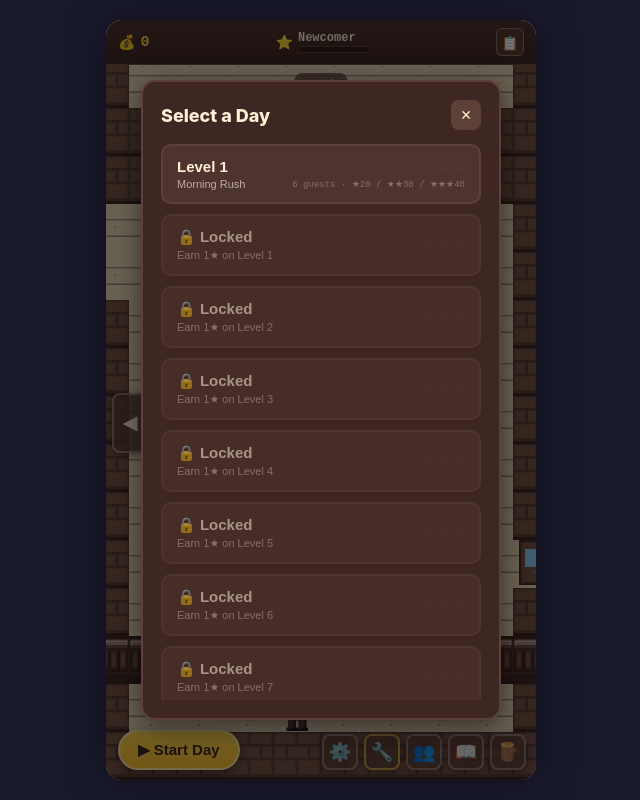
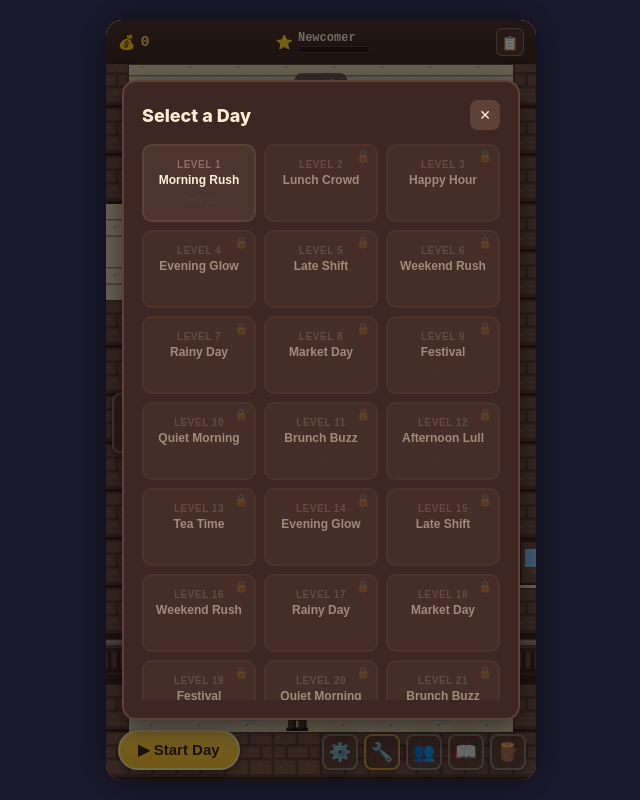
Before and after one commit to simpledark-dev/coffee-lingo, a Next.js app: page / in a window 1280 px wide. Both pictures are taken after a click on the button "▶ Start Day". Shown: the whole page, without its empty margins (319-959 px from the left). Built offline with nearby package versions, Linux system fonts and the light colour scheme.

Commit message:
levels layout

```diff
--- a/src/components/LevelSelectView.tsx
+++ b/src/components/LevelSelectView.tsx
@@ -11,9 +11,9 @@ interface LevelSelectViewProps {
 
 function Stars({ count }: { count: number }) {
   return (
-    <div style={{ display: 'flex', gap: 2 }}>
+    <div style={{ display: 'flex', gap: 1 }}>
       {[1, 2, 3].map(i => (
-        <span key={i} style={{ fontSize: 14, color: i <= count ? '#FFD54F' : '#5D4037' }}>
+        <span key={i} style={{ fontSize: 13, color: i <= count ? '#FFD54F' : '#5D4037' }}>
           {i <= count ? '★' : '☆'}
         </span>
       ))}
@@ -30,33 +30,21 @@ export default function LevelSelectView({ levelProgress, onStartLevel, onClose }
           <button style={styles.close} onClick={onClose}>✕</button>
         </div>
 
-        <div style={styles.list}>
+        <div style={styles.grid}>
           {LEVELS.map(level => {
             const progress = levelProgress[level.id]
             const unlocked = isLevelUnlocked(level.id, levelProgress)
             return (
               <button
                 key={level.id}
-                style={{ ...styles.levelRow, opacity: unlocked ? 1 : 0.55, cursor: unlocked ? 'pointer' : 'default' }}
+                style={{ ...styles.cell, opacity: unlocked ? 1 : 0.5, cursor: unlocked ? 'pointer' : 'default' }}
                 disabled={!unlocked}
                 onClick={() => unlocked && onStartLevel(level)}
               >
-                <div style={styles.levelLeft}>
-                  <div style={styles.levelName}>
-                    {unlocked ? `Level ${level.id}` : '🔒 Locked'}
-                  </div>
-                  <div style={styles.levelSub}>
-                    {unlocked ? level.name : `Earn 1★ on Level ${level.id - 1}`}
-                  </div>
-                </div>
-                <div style={styles.levelRight}>
-                  <Stars count={progress?.stars ?? 0} />
-                  {unlocked && (
-                    <div style={styles.levelGoal}>
-                      {level.actors.length} guests · ★{level.starThresholds[0]} / ★★{level.starThresholds[1]} / ★★★{level.starThresholds[2]}
-                    </div>
-                  )}
-                </div>
+                {!unlocked && <span style={styles.lock}>🔒</span>}
+                <div style={styles.cellLevel}>Level {level.id}</div>
+                <div style={styles.cellTitle}>{level.name}</div>
+                <Stars count={progress?.stars ?? 0} />
               </button>
             )
           })}
@@ -84,7 +72,7 @@ const styles: Record<string, React.CSSProperties> = {
     border: '2px solid #5D4037',
     boxShadow: '0 6px 24px rgba(0,0,0,0.5)',
     width: '100%',
-    maxWidth: 360,
+    maxWidth: 400,
     maxHeight: '80vh',
     display: 'flex',
     flexDirection: 'column' as const,
@@ -110,47 +98,43 @@ const styles: Record<string, React.CSSProperties> = {
     fontSize: 14,
     cursor: 'pointer',
   },
-  list: {
+  grid: {
+    display: 'grid',
+    gridTemplateColumns: 'repeat(3, 1fr)',
+    gap: 8,
+    overflowY: 'auto' as const,
+  },
+  cell: {
+    position: 'relative' as const,
     display: 'flex',
     flexDirection: 'column' as const,
-    gap: 10,
-    overflowY: 'auto' as const,
-  },
-  levelRow: {
-    display: 'flex',
     alignItems: 'center',
-    justifyContent: 'space-between',
-    gap: 10,
-    textAlign: 'left' as const,
+    justifyContent: 'center',
+    gap: 4,
+    minHeight: 78,
+    padding: '10px 6px',
     backgroundColor: '#4E342E',
     border: '2px solid #5D4037',
     borderRadius: 10,
-    padding: '12px 14px',
   },
-  levelLeft: {
-    display: 'flex',
-    flexDirection: 'column' as const,
-    gap: 3,
+  lock: {
+    position: 'absolute' as const,
+    top: 4,
+    right: 6,
+    fontSize: 11,
   },
-  levelName: {
-    fontSize: 15,
+  cellLevel: {
+    fontSize: 10,
+    fontWeight: 700,
+    color: '#8D6E63',
+    textTransform: 'uppercase' as const,
+    letterSpacing: 0.5,
+  },
+  cellTitle: {
+    fontSize: 12,
     fontWeight: 700,
     color: '#FFEFD5',
-  },
-  levelSub: {
-    fontSize: 11,
-    color: '#BCAAA4',
-  },
-  levelRight: {
-    display: 'flex',
-    flexDirection: 'column' as const,
-    alignItems: 'flex-end',
-    gap: 4,
-  },
-  levelGoal: {
-    fontSize: 9,
-    color: '#8D6E63',
-    fontFamily: 'monospace',
-    textAlign: 'right' as const,
+    textAlign: 'center' as const,
+    lineHeight: 1.15,
   },
 }
```
